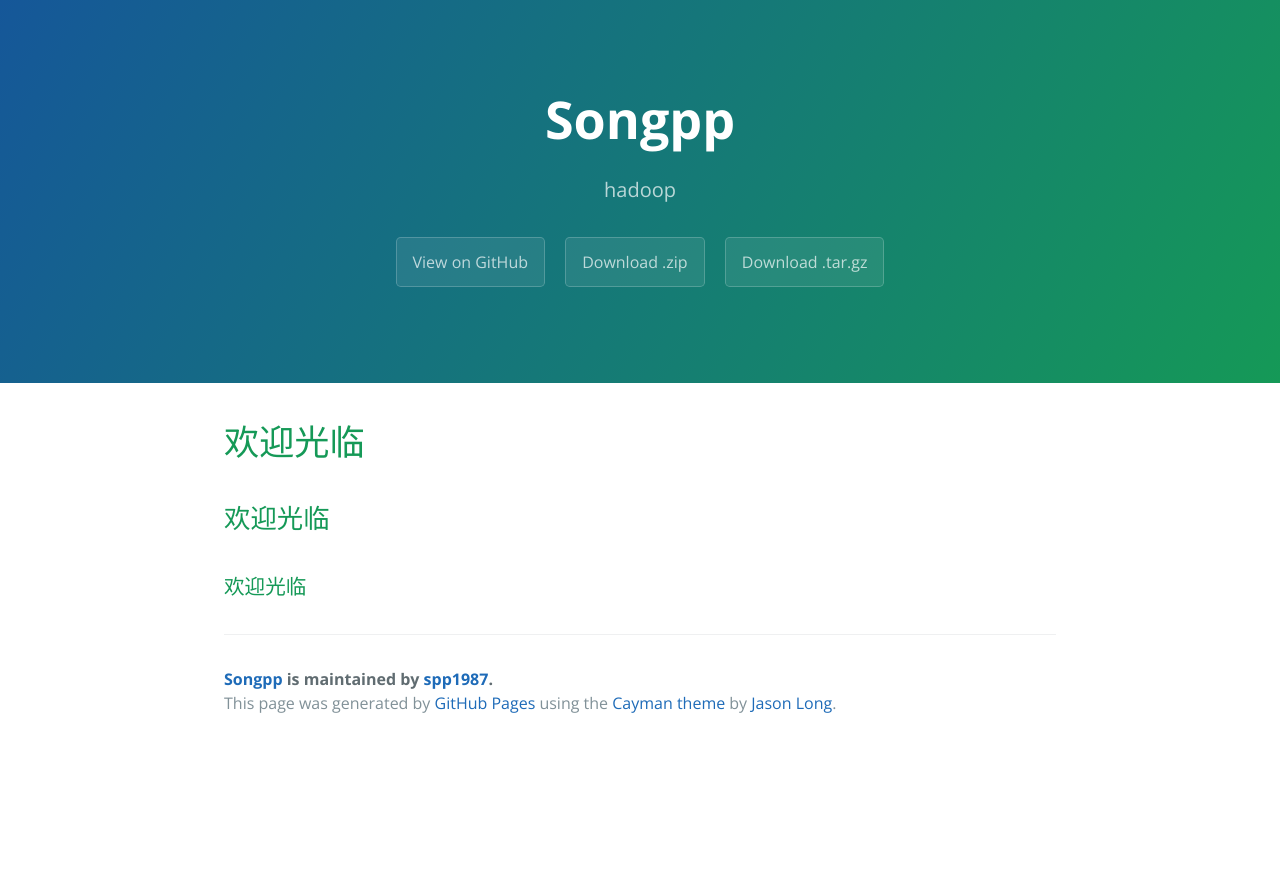
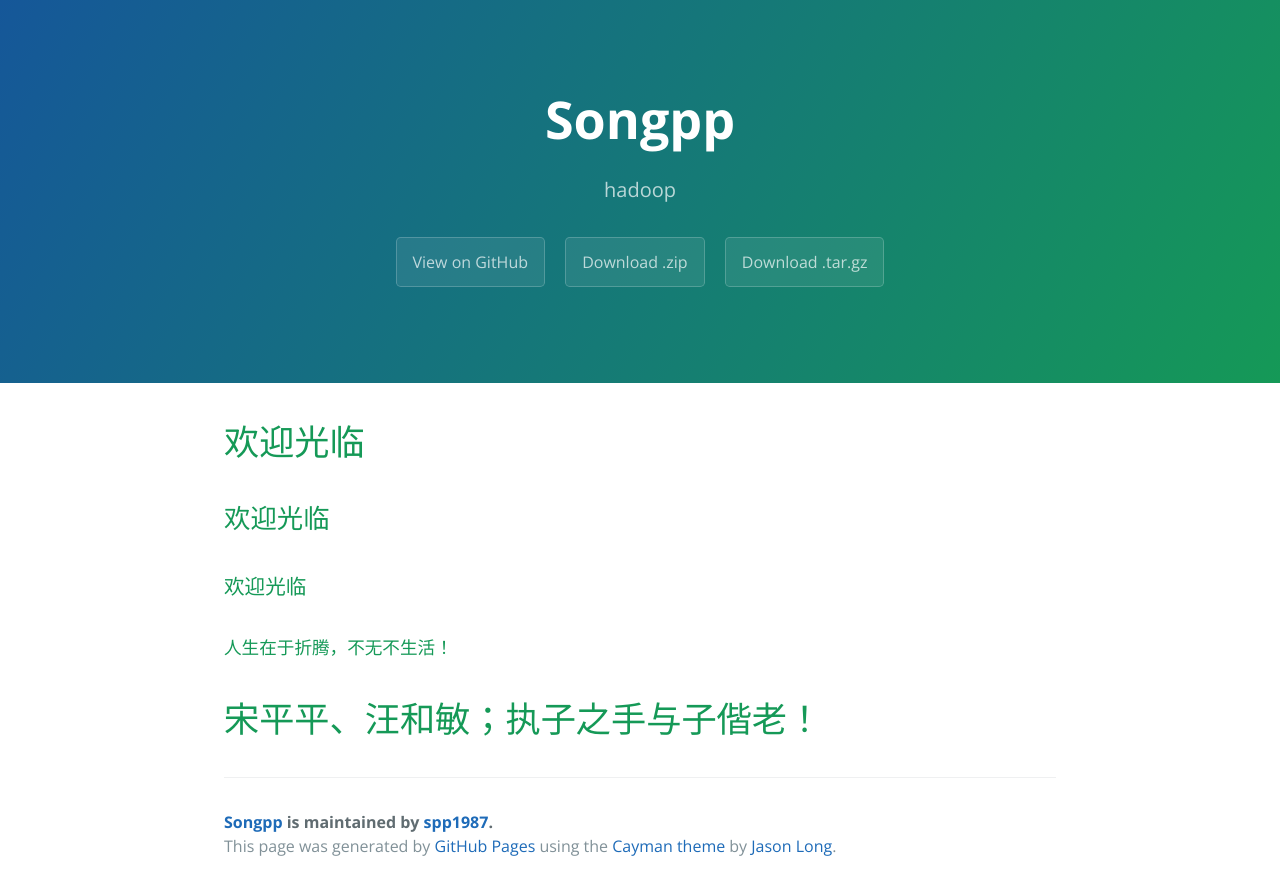
Before and after one commit to spp1987/songpp, a plain HTML site: page index.html in a window 1280 px wide. Before the commit the page ends 800 px from the top, so only its background shows below. Drawn offline with nearby package versions, Linux system fonts and the light colour scheme.

```diff
--- a/index.html
+++ b/index.html
@@ -28,6 +28,12 @@
 <h3>
 <a id="欢迎光临-2" class="anchor" href="#%E6%AC%A2%E8%BF%8E%E5%85%89%E4%B8%B4-2" aria-hidden="true"><span aria-hidden="true" class="octicon octicon-link"></span></a>欢迎光临</h3>
 
+<h4>
+<a id="人生在于折腾不无不生活" class="anchor" href="#%E4%BA%BA%E7%94%9F%E5%9C%A8%E4%BA%8E%E6%8A%98%E8%85%BE%E4%B8%8D%E6%97%A0%E4%B8%8D%E7%94%9F%E6%B4%BB" aria-hidden="true"><span aria-hidden="true" class="octicon octicon-link"></span></a>人生在于折腾，不无不生活！</h4>
+
+<h1>
+<a id="宋平平汪和敏执子之手与子偕老" class="anchor" href="#%E5%AE%8B%E5%B9%B3%E5%B9%B3%E6%B1%AA%E5%92%8C%E6%95%8F%E6%89%A7%E5%AD%90%E4%B9%8B%E6%89%8B%E4%B8%8E%E5%AD%90%E5%81%95%E8%80%81" aria-hidden="true"><span aria-hidden="true" class="octicon octicon-link"></span></a>宋平平、汪和敏；执子之手与子偕老！</h1>
+
       <footer class="site-footer">
         <span class="site-footer-owner"><a href="https://github.com/spp1987/songpp">Songpp</a> is maintained by <a href="https://github.com/spp1987">spp1987</a>.</span>
 
--- a/params.json
+++ b/params.json
@@ -1,6 +1,6 @@
 {
   "name": "Songpp",
   "tagline": "hadoop",
-  "body": "#欢迎光临\r\n##欢迎光临\r\n###欢迎光临",
+  "body": "#欢迎光临\r\n##欢迎光临\r\n###欢迎光临\r\n#### 人生在于折腾，不无不生活！\r\n#宋平平、汪和敏；执子之手与子偕老！",
   "note": "Don't delete this file! It's used internally to help with page regeneration."
 }
```
